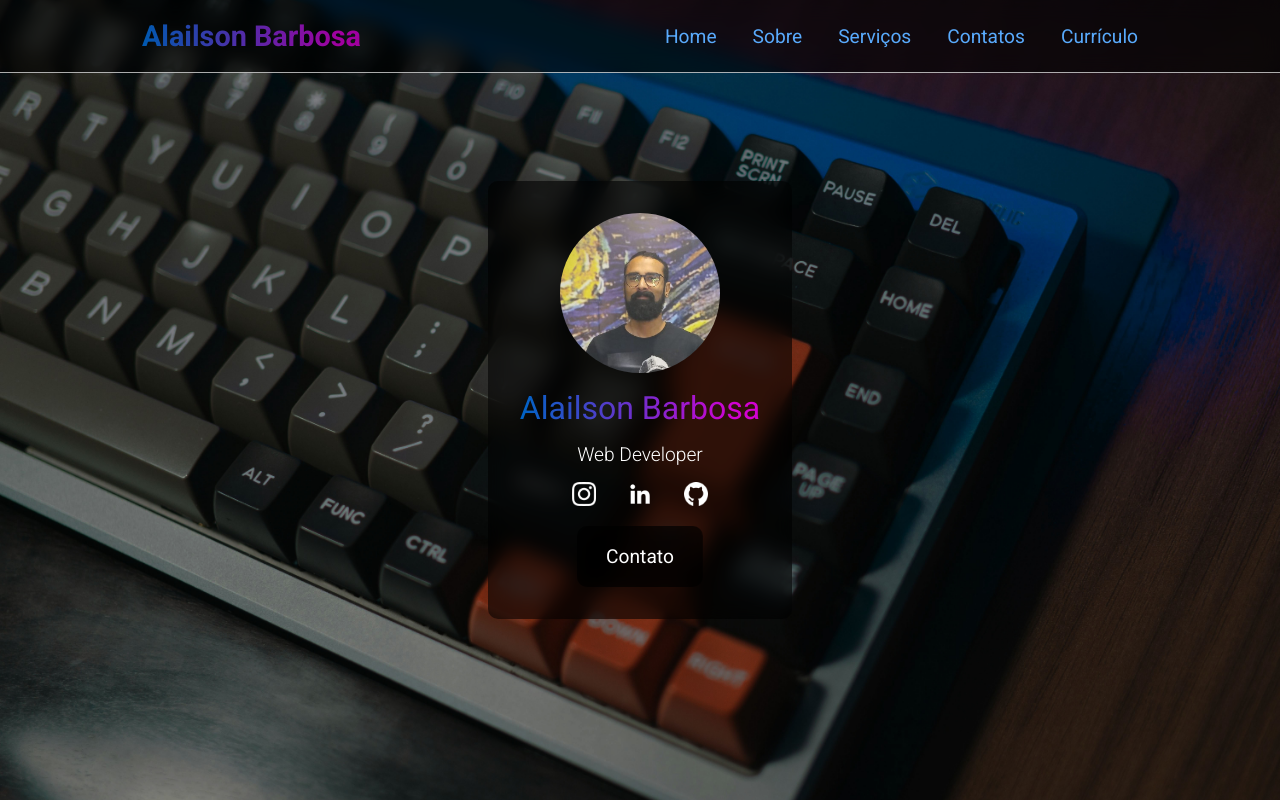
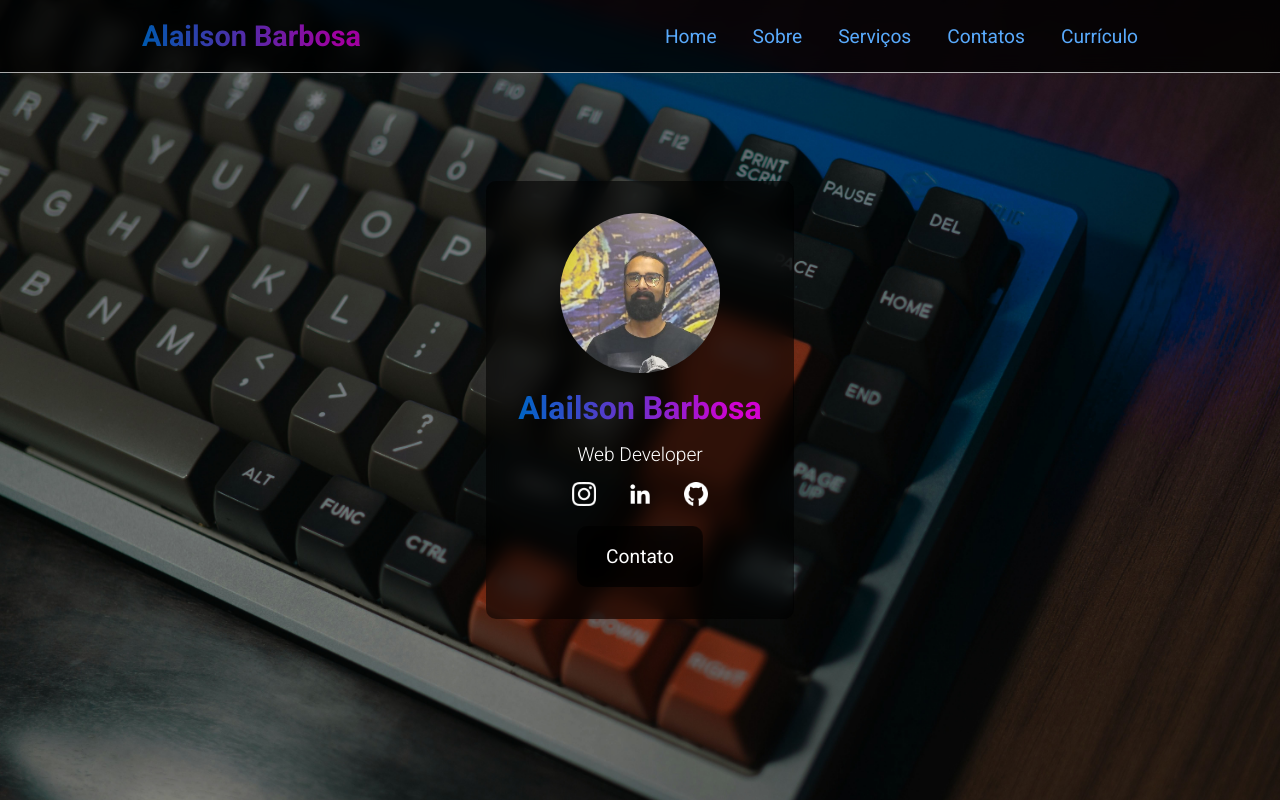
Before and after one commit to AlailsonDev/portfolio-2024, a React (Vite) app in the folder portfolio-2024/: page / in a window 1280 px wide. Shown: the top 800 px of the page. Built offline with nearby package versions, Linux system fonts and the light colour scheme.

Commit message:
ajuste na navegacao

```diff
--- a/portfolio-2024/src/Header/Header.css
+++ b/portfolio-2024/src/Header/Header.css
@@ -4,7 +4,7 @@ body {
   }
 
   .navbar {
-    background-color: rgba(0, 0, 0, 0.575);
+    background-color: rgba(0, 0, 0, 0.789);
     backdrop-filter: blur(10px);
     -webkit-backdrop-filter: blur(10px);
     color: #fff;
--- a/portfolio-2024/src/Main/Main.css
+++ b/portfolio-2024/src/Main/Main.css
@@ -34,7 +34,6 @@
     background-clip: 0;
     -webkit-text-fill-color: transparent;
     color: transparent;
-    font-weight: 400;
 }
 
 .main-img {
```
